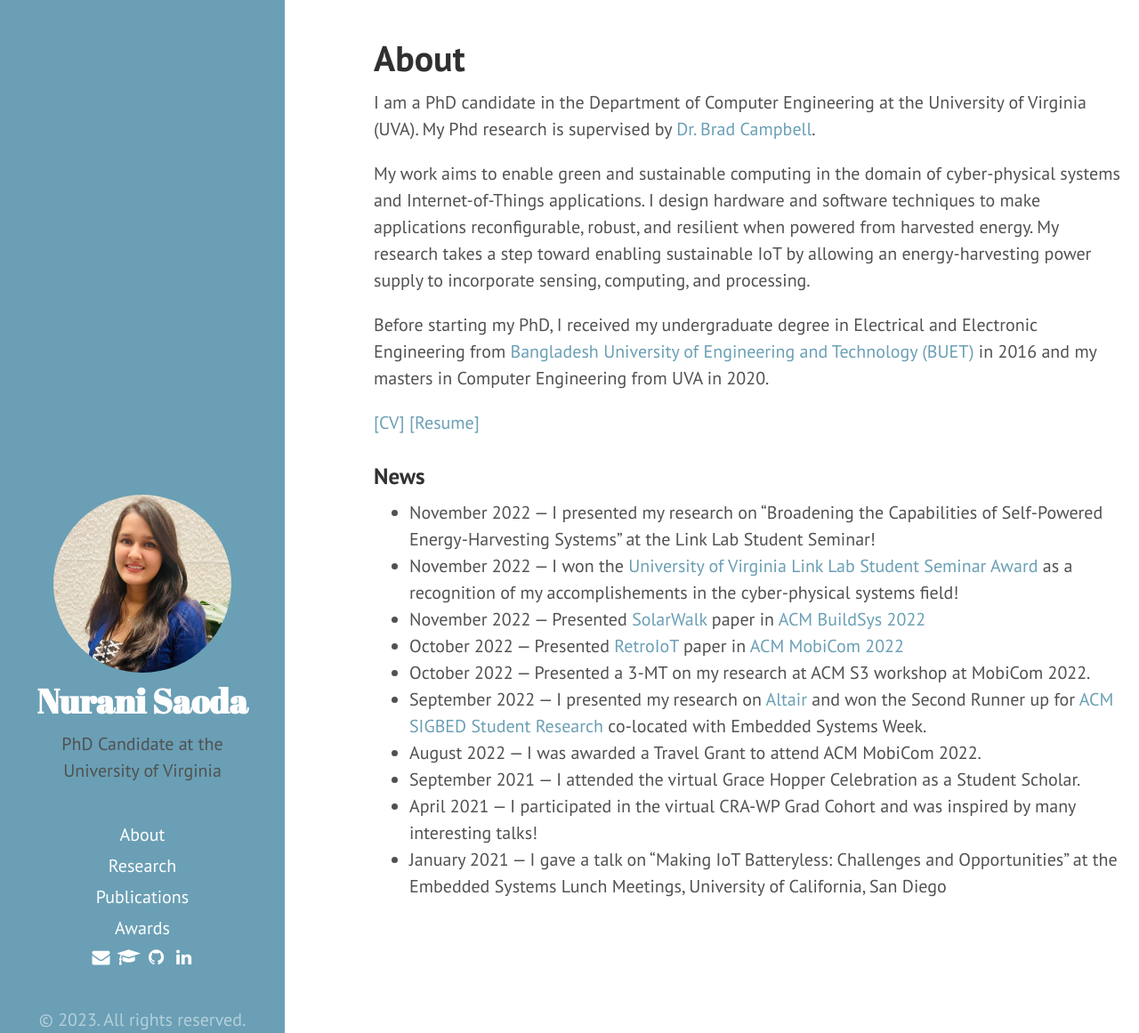
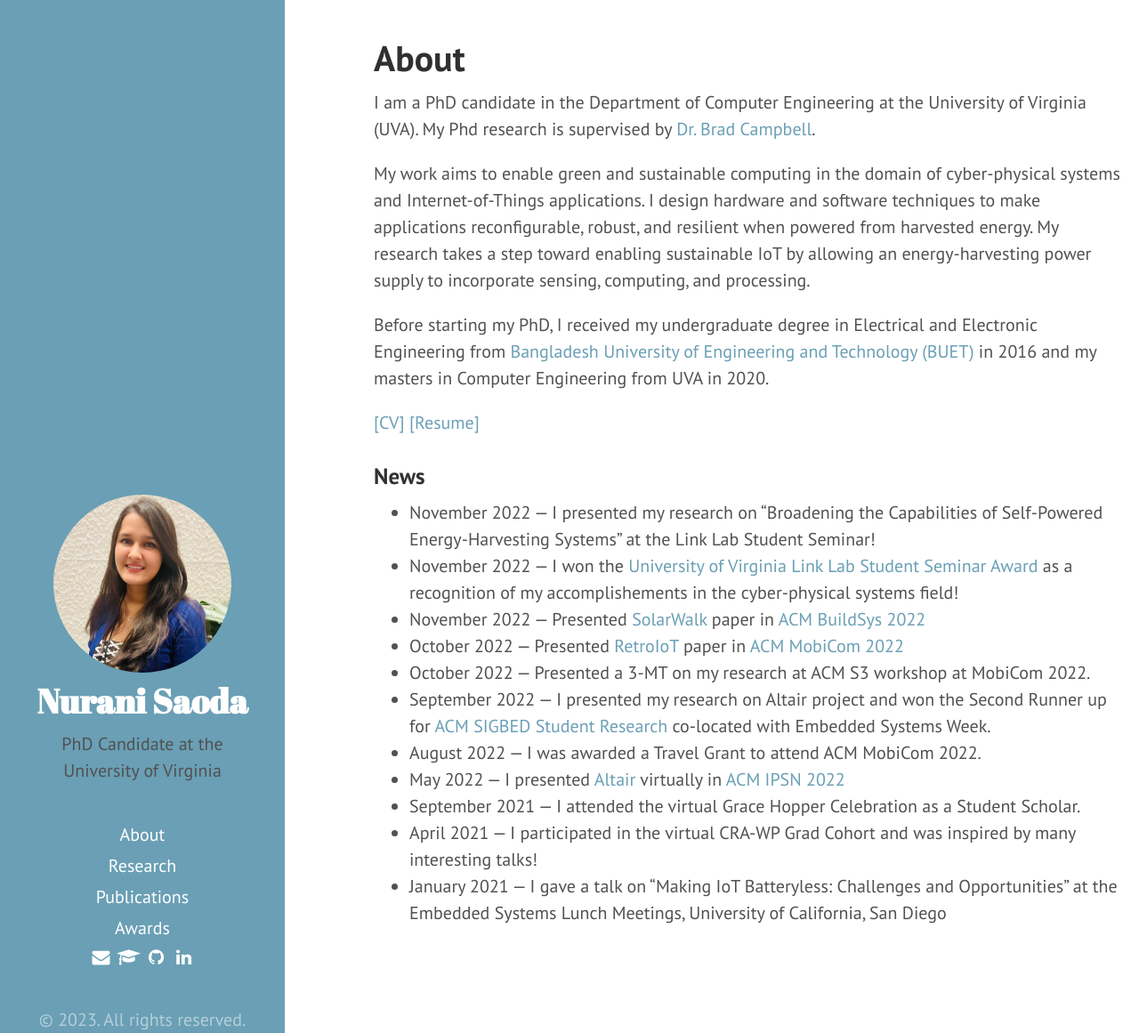
Before and after one commit to nsaoda/nsaoda.github.io, a Jekyll site: the page built from index.md, in a window 1280 px wide and 1161 px high. Shown: the whole window at 89% size. Built offline with Jekyll 4.4.1, drawn with Linux system fonts in a browser that asks for light colours; cached includes are drawn as plain includes.

Commit message:
updated news

```diff
--- a/index.md
+++ b/index.md
@@ -18,8 +18,9 @@ Before starting my PhD, I received my undergraduate degree in Electrical and Ele
 * November 2022 --- Presented [SolarWalk]({{'/'|relative_url}}assets/papers/Paper3_saoda22solarwalk.pdf) paper in [ACM BuildSys 2022](https://buildsys.acm.org/2022/)
 * October 2022 --- Presented [RetroIoT]({{'/'|relative_url}}assets/papers/Paper2_saoda22retroiot.pdf) paper in [ACM MobiCom 2022](https://www.sigmobile.org/mobicom/2022/)
 * October 2022 --- Presented a 3-MT on my research at ACM S3 workshop at MobiCom 2022.
-* September 2022 --- I presented my research on [Altair]({{'/'|relative_url}}assets/papers/Paper1_saoda21altair.pdf) and won the Second Runner up for  [ACM SIGBED Student Research](https://esweek.org/acm-sigbed-student-research-competition/) co-located with Embedded Systems Week.
+* September 2022 --- I presented my research on Altair project and won the Second Runner up for  [ACM SIGBED Student Research](https://esweek.org/acm-sigbed-student-research-competition/) co-located with Embedded Systems Week.
 * August 2022 --- I was awarded a Travel Grant to attend ACM MobiCom 2022.
+* May 2022 --- I presented [Altair]({{'/'|relative_url}}assets/papers/Paper1_saoda21altair.pdf) virtually in [ACM IPSN 2022](https://ipsn.acm.org/2022/)
 * September 2021 --- I attended the virtual Grace Hopper Celebration as a Student Scholar.
 * April 2021 --- I participated in the virtual CRA-WP Grad Cohort and was inspired by many interesting talks!
 * January 2021 --- I gave a talk on "Making IoT Batteryless: Challenges and Opportunities" at the
```
